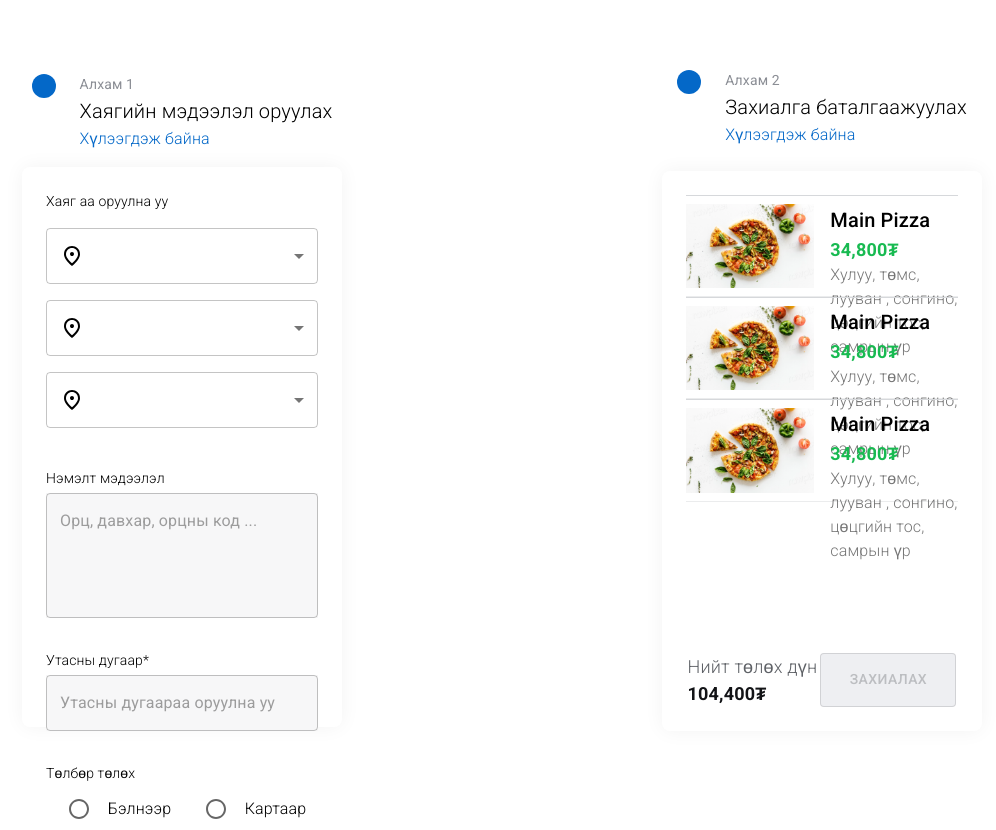
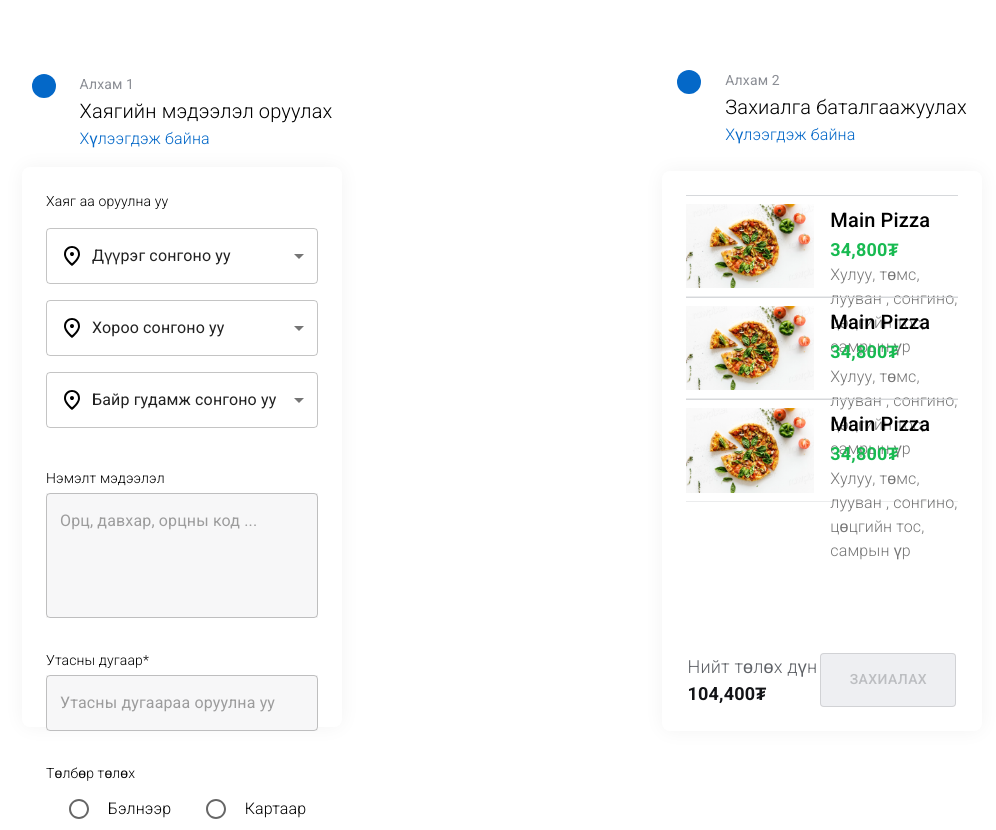
Before and after one commit to Leap-1f/nerds-food-delivery, a Next.js app in the folder fe/: page /orderTest in a window 1280 px wide. Shown: the whole page, without its empty margins (138-1134 px from the left). Built offline with nearby package versions, Linux system fonts and the light colour scheme.

Commit message:
Fixed placeholders on selects on the address section

```diff
--- a/fe/src/components/ui/Address.tsx
+++ b/fe/src/components/ui/Address.tsx
@@ -110,7 +110,16 @@ export function Address(
             <Typography sx={{ fontSize: "14px", fontWeight: "300" }}>
               Хаяг аа оруулна уу
             </Typography>
+
             <Select
+              displayEmpty={true}
+              renderValue={(value) =>
+                value?.length
+                  ? Array.isArray(value)
+                    ? value.join(", ")
+                    : value
+                  : "Дүүрэг сонгоно уу"
+              }
               onSelect={() => {
                 setDistrictOpened(true);
               }}
@@ -169,6 +178,14 @@ export function Address(
               <MenuItem value="Чингэлтэй дүүрэг">Чингэлтэй дүүрэг</MenuItem>
             </Select>
             <Select
+              displayEmpty={true}
+              renderValue={(value) =>
+                value?.length
+                  ? Array.isArray(value)
+                    ? value.join(", ")
+                    : value
+                  : "Хороо сонгоно уу"
+              }
               onSelect={() => {
                 setAreaOpened(true);
               }}
@@ -225,6 +242,14 @@ export function Address(
               <MenuItem value="6-р хороо">7-р хороо</MenuItem>
             </Select>
             <Select
+              displayEmpty={true}
+              renderValue={(value) =>
+                value?.length
+                  ? Array.isArray(value)
+                    ? value.join(", ")
+                    : value
+                  : "Байр гудамж сонгоно уу"
+              }
               onSelect={() => {
                 setApartmentOpened(true);
               }}
```
